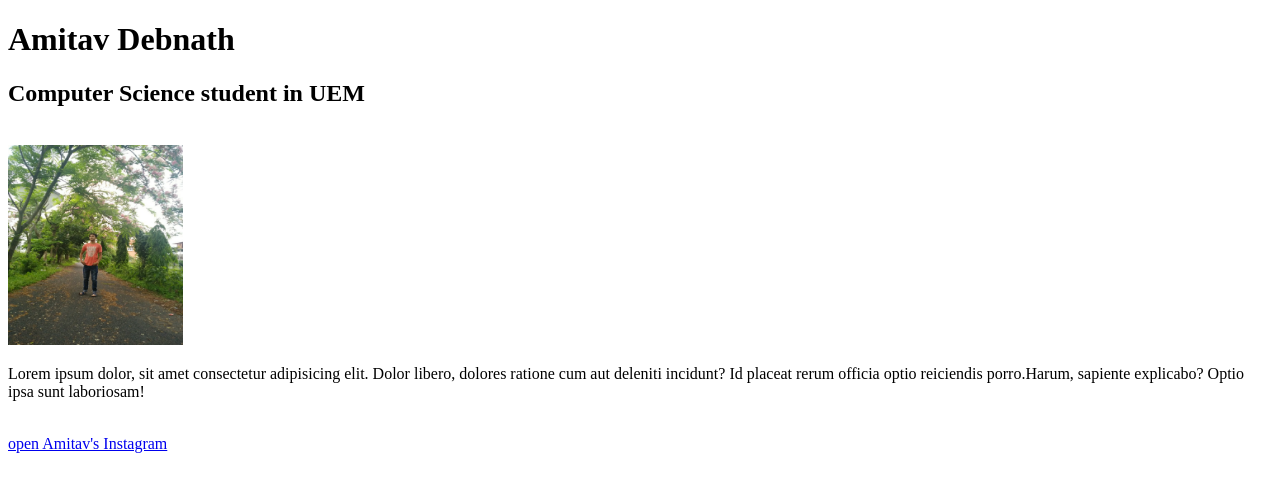
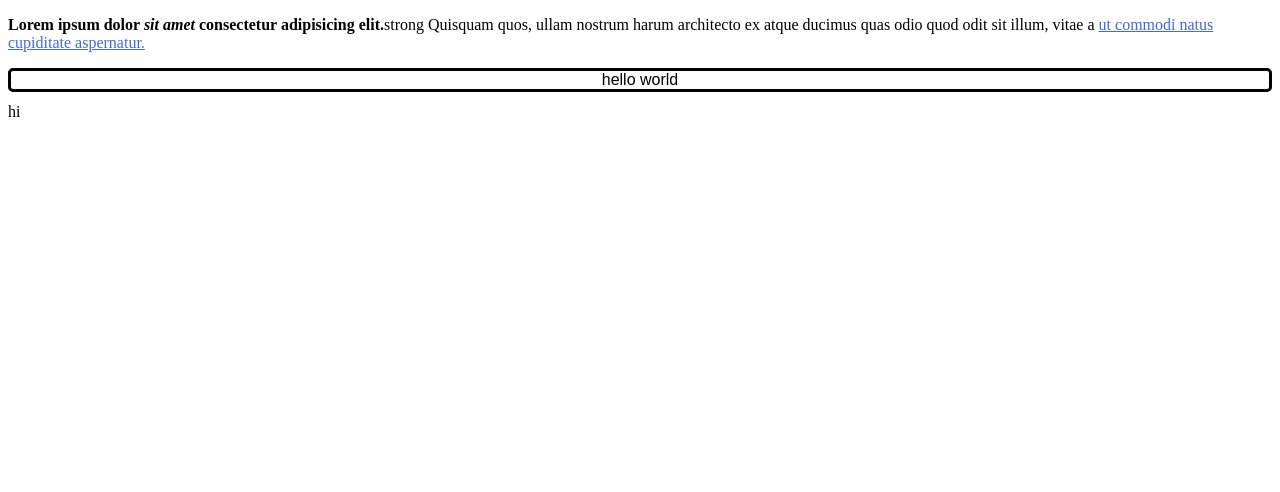
Before and after one commit to amitav99/fullstack, a plain HTML site: page fullstack/index.html in a window 1280 px wide. Drawn offline with Linux system fonts and the light colour scheme.

Commit message:
styles new

```diff
--- a/fullstack/index.html
+++ b/fullstack/index.html
@@ -4,22 +4,50 @@
     <meta charset="UTF-8">
     <meta http-equiv="X-UA-Compatible" content="IE=edge">
     <meta name="viewport" content="width=device-width, initial-scale=1.0">
-    <title>project 1</title>
+    <title>practice css</title>
+    <style>
+        a
+        {
+            color: royalblue;
+        }
+        a:hover
+        {
+            color: salmon;
+        }
+        a:active
+        {
+            color:red;
+        }
+        a:visited
+        {
+            color:yellow;
+        }
+        h1
+        {
+            font: status-bar;
+        }
+        h1#hey{
+            text-align: center;
+            border: chartreuse;
+            border: 5px;
+            border: solid;
+            border-radius: 5px;
+        }
+
+
+    </style>
 </head>
 <body>
-    <h1>Amitav Debnath</h1>
-    <h2>
-        Computer Science student in UEM</h2>
-    <br>
-    <img src="IMG_20200615_220402.jpg"
-    height="200"
-    width="175"
-    alt="photo facing trouble to download">
-    <br>
-    <p>Lorem ipsum dolor, sit amet consectetur adipisicing elit. Dolor libero,
-         dolores ratione cum aut deleniti incidunt? Id placeat rerum officia optio
-         reiciendis porro.Harum, sapiente explicabo? Optio ipsa sunt laboriosam!</p>
-    <br>
-    <a href="https://www.instagram.com/amitav_01/?hl=en">open Amitav's Instagram</a>
+    <div>
+        <p>
+            <strong>Lorem ipsum dolor <i>sit amet</i> consectetur adipisicing elit.</strong>strong Quisquam quos, ullam nostrum harum architecto ex atque ducimus quas odio quod odit sit illum, vitae a     <a href="https://www.instagram.com/amitav_01/?hl=en"> ut commodi natus cupiditate aspernatur.</a>
+        </p>
+    </div>
+    <h1 id="hey">
+        hello world
+    </h1>
+    hi
+
+
 </body>
 </html>
```
Also changed, not shown: indexinter.html (+7 -0 lines), my_project.html (+4 -0 lines).
